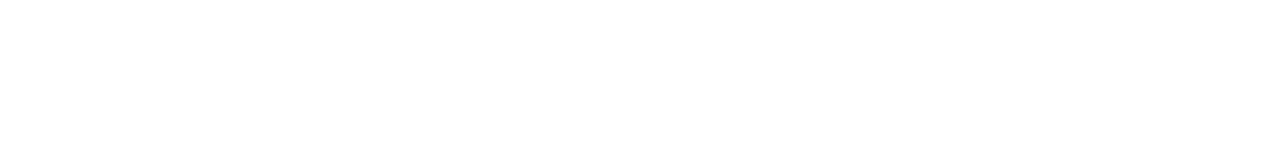
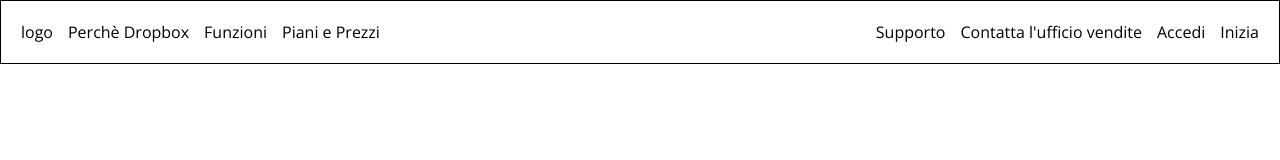
Before and after one commit to MarinaLasorsa/htmlcss-dropbox, a plain HTML site: page index.html in a window 1280 px wide. Drawn offline with nearby package versions, Linux system fonts and the light colour scheme.

Commit message:
ADD: header layout

```diff
--- a/css/style.css
+++ b/css/style.css
@@ -22,3 +22,33 @@ ul, ol, menu {
 body {
 	font-family: 'Open Sans';
 }
+
+/*LAYOUT*/
+
+.container-lg {
+	max-width: 100%;
+    margin: 0 auto;
+}
+
+.row {
+	display: flex;
+    flex-wrap: wrap;
+}
+
+header ul {
+	display: flex;
+    gap: 15px;
+}
+
+header .row {
+	justify-content: space-between;
+    padding: 20px
+}
+
+
+
+/*DEBUG*/
+
+.container-lg {
+    border: 1px solid black;
+}
--- a/index.html
+++ b/index.html
@@ -5,11 +5,30 @@
     <meta name="viewport" content="width=device-width, initial-scale=1.0">
     <title>Dropbox</title>
     <link rel="stylesheet" href="./css/style.css"/>
+    <link
+			href="https://fonts.googleapis.com/css2?family=Open+Sans:wght@400;700&display=swap"
+			rel="stylesheet"
+		/>
     <script src="https://kit.fontawesome.com/5e4eaeffdb.js" crossorigin="anonymous"></script>
 </head>
 <body>
     <header>
-
+        <div class="container-lg">
+            <div class="row">
+                <ul>
+                    <li>logo</li>
+                    <li>Perchè Dropbox</li>
+                    <li>Funzioni</li>
+                    <li>Piani e Prezzi</li>
+                </ul>
+                <ul>
+                    <li>Supporto</li>
+                    <li>Contatta l'ufficio vendite</li>
+                    <li>Accedi</li>
+                    <li><a class="button" href="#">Inizia</a></li>
+                </ul>
+            </div>
+        </div>
     </header>
     <main>
 
```
